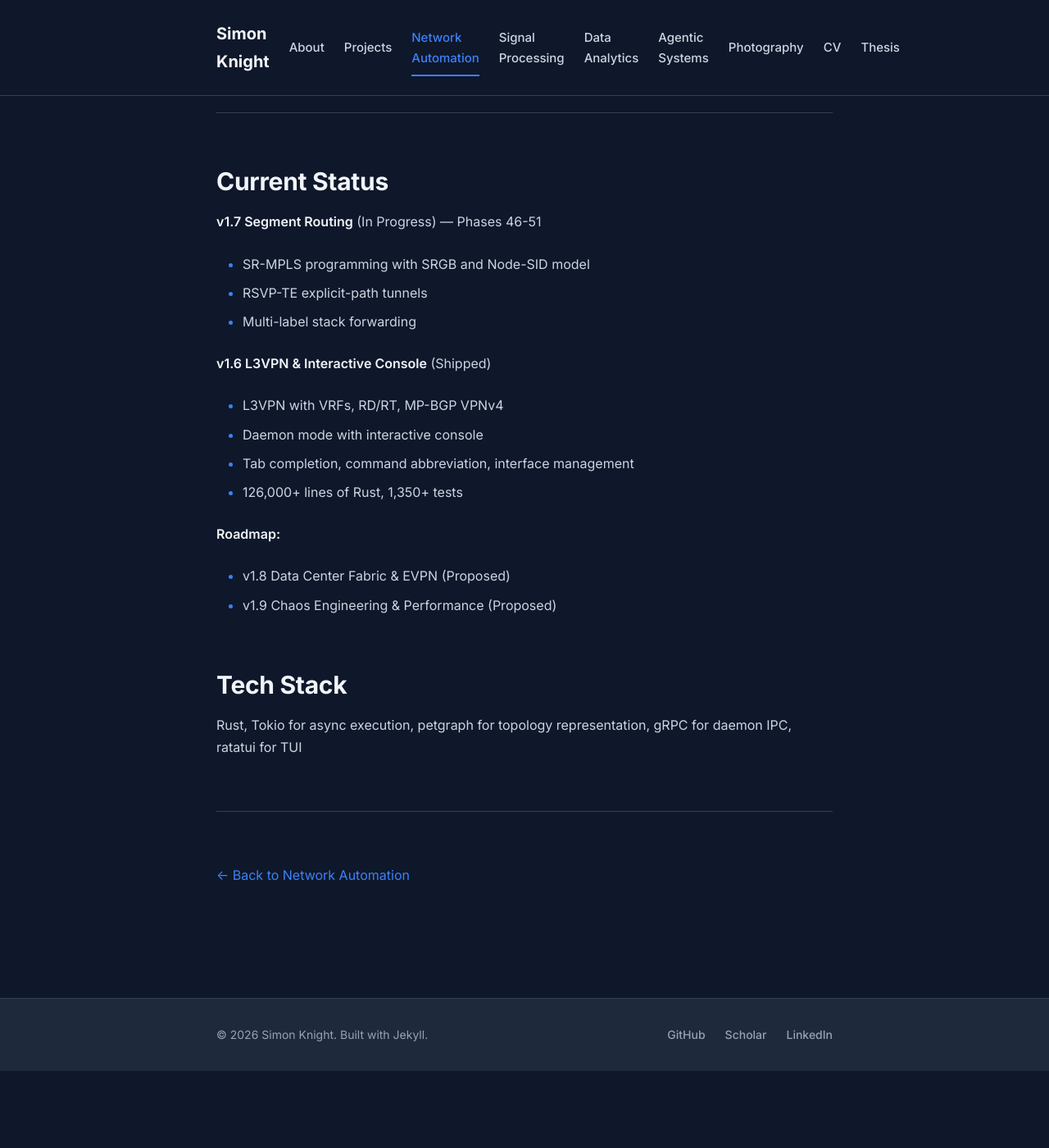
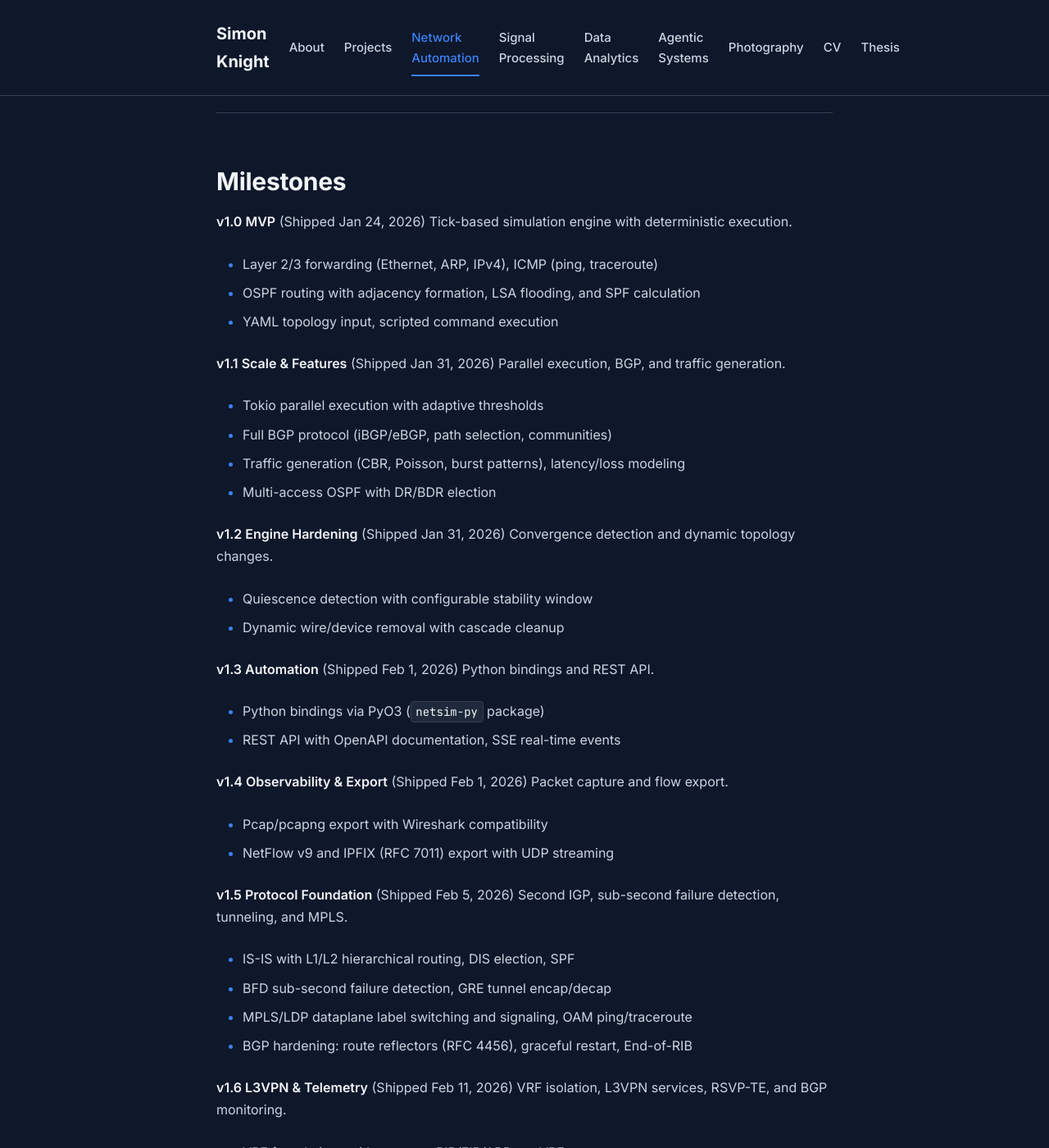
Before and after one commit to sk2/sk2.github.com, a Jekyll site: the page built from projects/network-simulator.md, in a window 1280 px wide and 1400 px high, scrolled down 17370 px. Shown: the whole window at 82% size. Built offline with Jekyll 4.4.1, drawn with Linux system fonts in a browser that asks for light colours; our own code applies the rules of GitHub Pages for plain Markdown files; before the commit the page ends 18676 px from its top, so only the background shows below that; some of the changed text lies outside the part shown.

Commit message:
Expand network simulator milestones section
Replace the brief current status with full milestone history from
v1.0 MVP through v1.7 Segment Routing, plus roadmap for v1.8-v1.9.

Co-Authored-By: Claude Opus 4.6 <noreply@anthropic.com>

```diff
--- a/projects/network-simulator.md
+++ b/projects/network-simulator.md
@@ -635,25 +635,60 @@ IS-IS events: 18 hellos, 4 LSPs, 2 SPF runs
 
 ---
 
-## Current Status
+## Milestones
 
-**v1.7 Segment Routing** (In Progress) — Phases 46-51
+**v1.0 MVP** (Shipped Jan 24, 2026)
+Tick-based simulation engine with deterministic execution.
+- Layer 2/3 forwarding (Ethernet, ARP, IPv4), ICMP (ping, traceroute)
+- OSPF routing with adjacency formation, LSA flooding, and SPF calculation
+- YAML topology input, scripted command execution
 
-- SR-MPLS programming with SRGB and Node-SID model
-- RSVP-TE explicit-path tunnels
+**v1.1 Scale & Features** (Shipped Jan 31, 2026)
+Parallel execution, BGP, and traffic generation.
+- Tokio parallel execution with adaptive thresholds
+- Full BGP protocol (iBGP/eBGP, path selection, communities)
+- Traffic generation (CBR, Poisson, burst patterns), latency/loss modeling
+- Multi-access OSPF with DR/BDR election
+
+**v1.2 Engine Hardening** (Shipped Jan 31, 2026)
+Convergence detection and dynamic topology changes.
+- Quiescence detection with configurable stability window
+- Dynamic wire/device removal with cascade cleanup
+
+**v1.3 Automation** (Shipped Feb 1, 2026)
+Python bindings and REST API.
+- Python bindings via PyO3 (`netsim-py` package)
+- REST API with OpenAPI documentation, SSE real-time events
+
+**v1.4 Observability & Export** (Shipped Feb 1, 2026)
+Packet capture and flow export.
+- Pcap/pcapng export with Wireshark compatibility
+- NetFlow v9 and IPFIX (RFC 7011) export with UDP streaming
+
+**v1.5 Protocol Foundation** (Shipped Feb 5, 2026)
+Second IGP, sub-second failure detection, tunneling, and MPLS.
+- IS-IS with L1/L2 hierarchical routing, DIS election, SPF
+- BFD sub-second failure detection, GRE tunnel encap/decap
+- MPLS/LDP dataplane label switching and signaling, OAM ping/traceroute
+- BGP hardening: route reflectors (RFC 4456), graceful restart, End-of-RIB
+
+**v1.6 L3VPN & Telemetry** (Shipped Feb 11, 2026)
+VRF isolation, L3VPN services, RSVP-TE, and BGP monitoring.
+- VRF foundations with separate RIB/FIB/ARP per VRF
+- L3VPN with MP-BGP VPNv4, RD/RT import/export, VPN label stacks
+- RSVP-TE explicit-path tunnels with label precedence (TE > SR > LDP > static)
+- BMP export (RFC 7854) for BGP monitoring
+- Daemon mode with interactive console, tab completion, TUI selector
+
+**v1.7 Segment Routing** (In Progress)
+SR-MPLS programming and traffic analysis.
+- SR-MPLS with deterministic SRGB and Node-SID model
 - Multi-label stack forwarding
-
-**v1.6 L3VPN & Interactive Console** (Shipped)
-
-- L3VPN with VRFs, RD/RT, MP-BGP VPNv4
-- Daemon mode with interactive console
-- Tab completion, command abbreviation, interface management
-- 126,000+ lines of Rust, 1,350+ tests
+- Routing matrix export and flow-based simulation engine (planned)
 
 **Roadmap:**
-
-- v1.8 Data Center Fabric & EVPN (Proposed)
-- v1.9 Chaos Engineering & Performance (Proposed)
+- **v1.8 Data Center Fabric & EVPN** — VXLAN overlay, EVPN control plane, spine-leaf topologies
+- **v1.9 Chaos Engineering & Performance** — Fault injection framework, large-scale topology benchmarks
 
 ## Tech Stack
 
```
